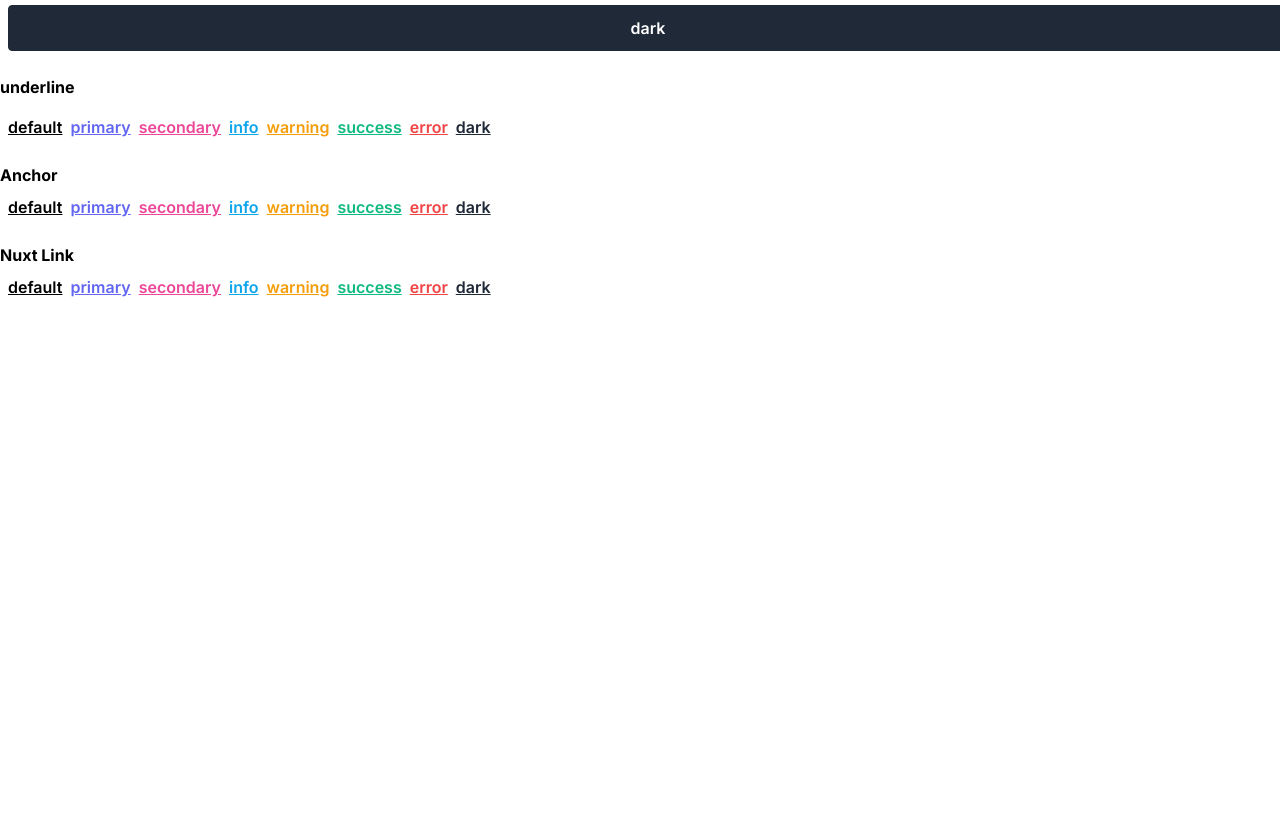
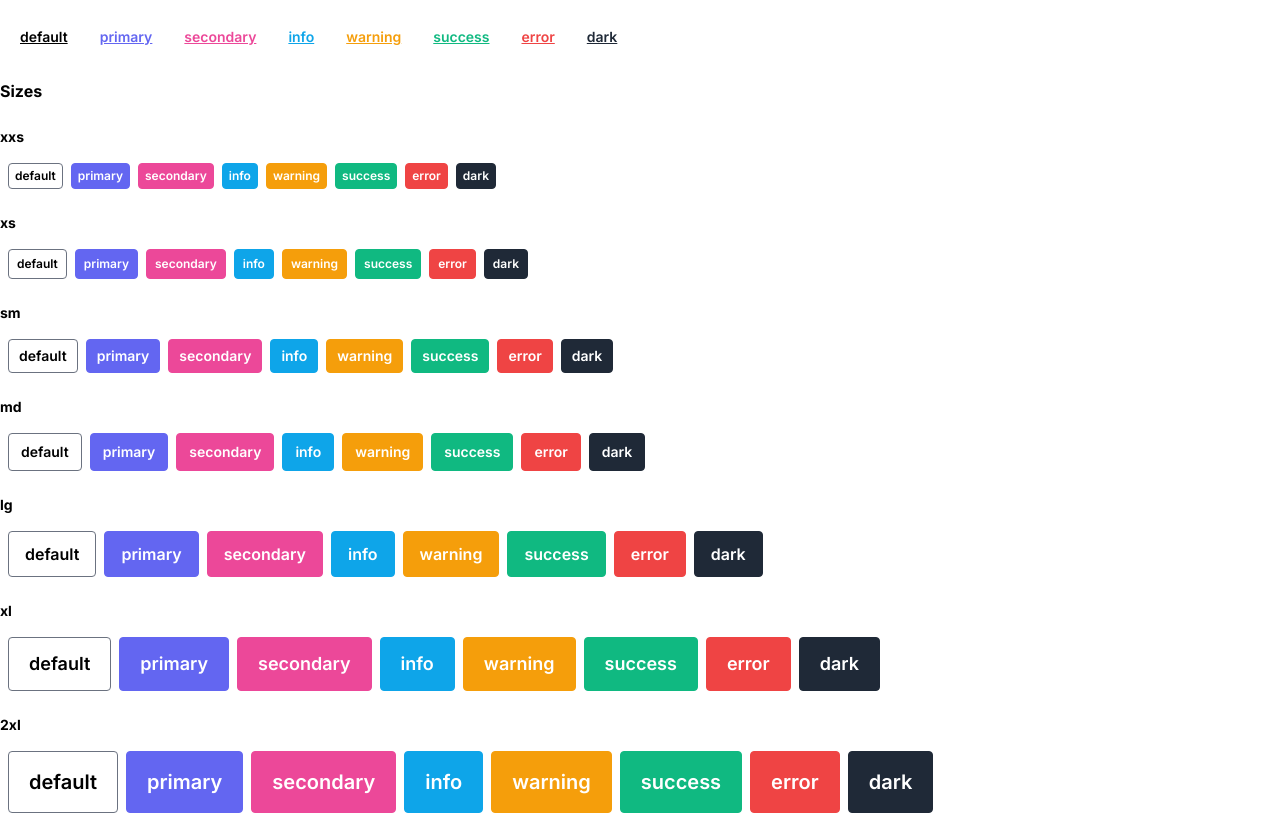
Before and after one commit to gravitano/nuxt3-tailwind-kit, a Nuxt app: page / in a window 1280 px wide. Shown: the part 901-1716 px from the top of the page. Before the commit the page ends 1200 px from the top, so only its background shows below. Built offline with nearby package versions, Linux system fonts and the light colour scheme.

Commit message:
feat(v-btn): add sizes

```diff
--- a/components/VBtn.vue
+++ b/components/VBtn.vue
@@ -38,12 +38,19 @@ const props = defineProps({
     type: String,
     default: "",
   },
+  size: {
+    type: String,
+    default: "md",
+    validator: (v: string) =>
+      ["xxs", "xs", "sm", "md", "lg", "xl", "2xl"].includes(v),
+  },
 });
 
 const classes = computed(() => {
   return [
     "btn",
     `btn-${props.color}`,
+    `btn-${props.size}`,
     {
       "btn-outlined": props.outlined,
       "btn-text": props.text,
@@ -67,7 +74,7 @@ const tag = computed(() =>
 
 <style scoped>
 .btn {
-  @apply appearance-none px-4 py-2.5 border rounded font-semibold transition duration-300;
+  @apply appearance-none border rounded font-semibold transition duration-300;
 }
 
 .btn-rounded {
@@ -85,6 +92,46 @@ const tag = computed(() =>
 .btn-block {
   @apply w-full block;
 }
+
+/*
+ * -----
+ * SIZES
+ * -----
+ */
+
+.btn-xxs {
+  @apply text-xs px-1.5 py-1;
+}
+
+.btn-xs {
+  @apply text-xs px-2 py-1.5;
+}
+
+.btn-sm {
+  @apply text-sm px-2.5 py-1.5;
+}
+
+.btn-md {
+  @apply text-sm px-3 py-2;
+}
+
+.btn-lg {
+  @apply text-base px-4 py-2.5;
+}
+
+.btn-xl {
+  @apply text-lg px-5 py-3;
+}
+
+.btn-2xl {
+  @apply text-xl px-5 py-4;
+}
+
+/*
+ * -----
+ * COLORS
+ * -----
+ */
 
 /* default */
 .btn,
--- a/pages/index.vue
+++ b/pages/index.vue
@@ -11,6 +11,8 @@ const colors = [
 ];
 
 const variants = ["", "rounded", "outlined", "text", "block", "underline"];
+
+const sizes = ["xxs", "xs", "sm", "md", "lg", "xl", "2xl"];
 </script>
 
 <template>
@@ -27,6 +29,14 @@ const variants = ["", "rounded", "outlined", "text", "block", "underline"];
           variant ? { [variant]: true, text: variant === 'underline' } : {}
         "
       >
+        {{ color }}
+      </v-btn>
+    </div>
+
+    <h2 class="font-bold mb-2">Sizes</h2>
+    <div v-for="size in sizes" :key="size" class="space-x-2 space-y-2">
+      <h3 class="font-bold text-sm mb-2">{{ size }}</h3>
+      <v-btn v-for="color in colors" :key="color" :color="color" :size="size">
         {{ color }}
       </v-btn>
     </div>
```
